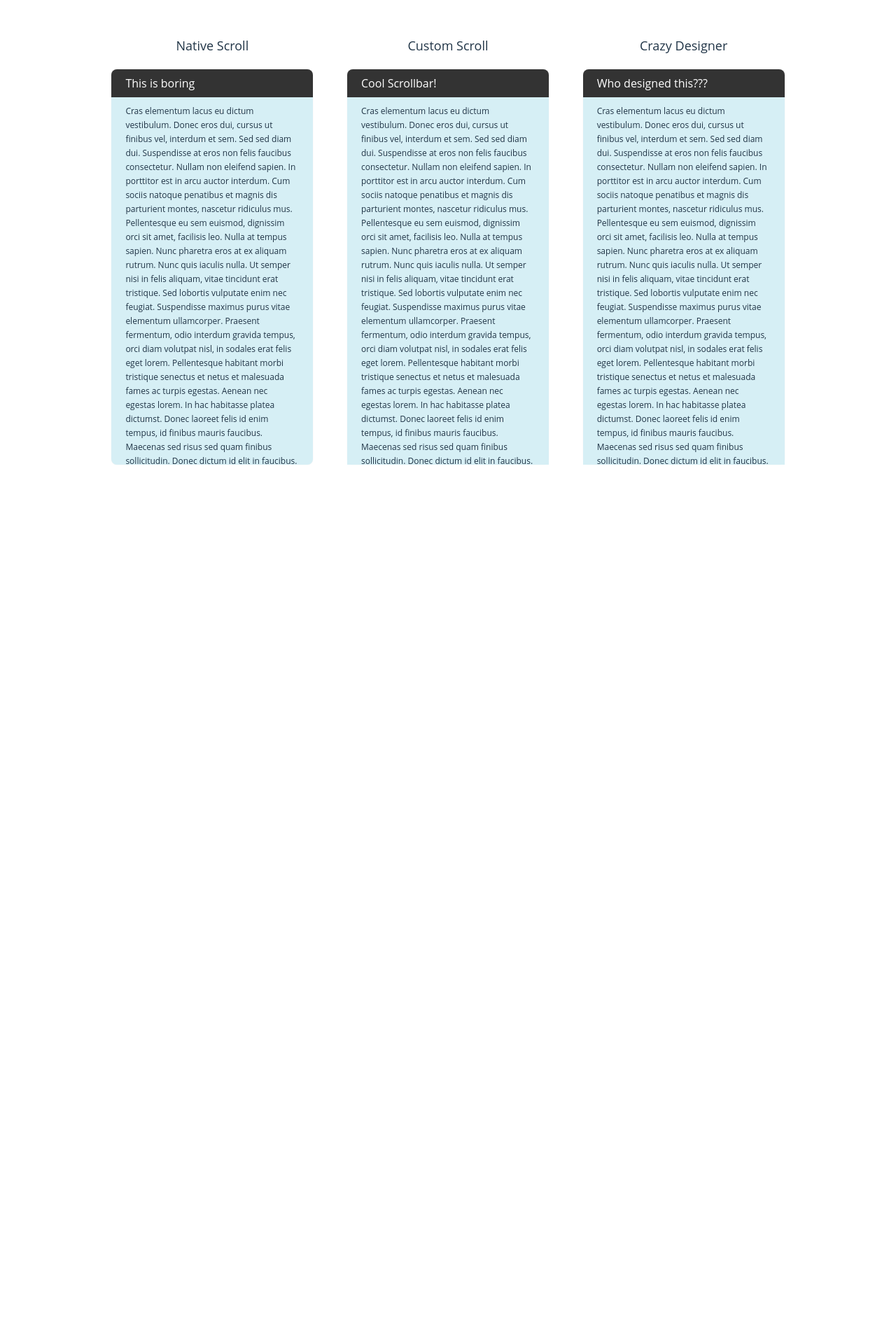
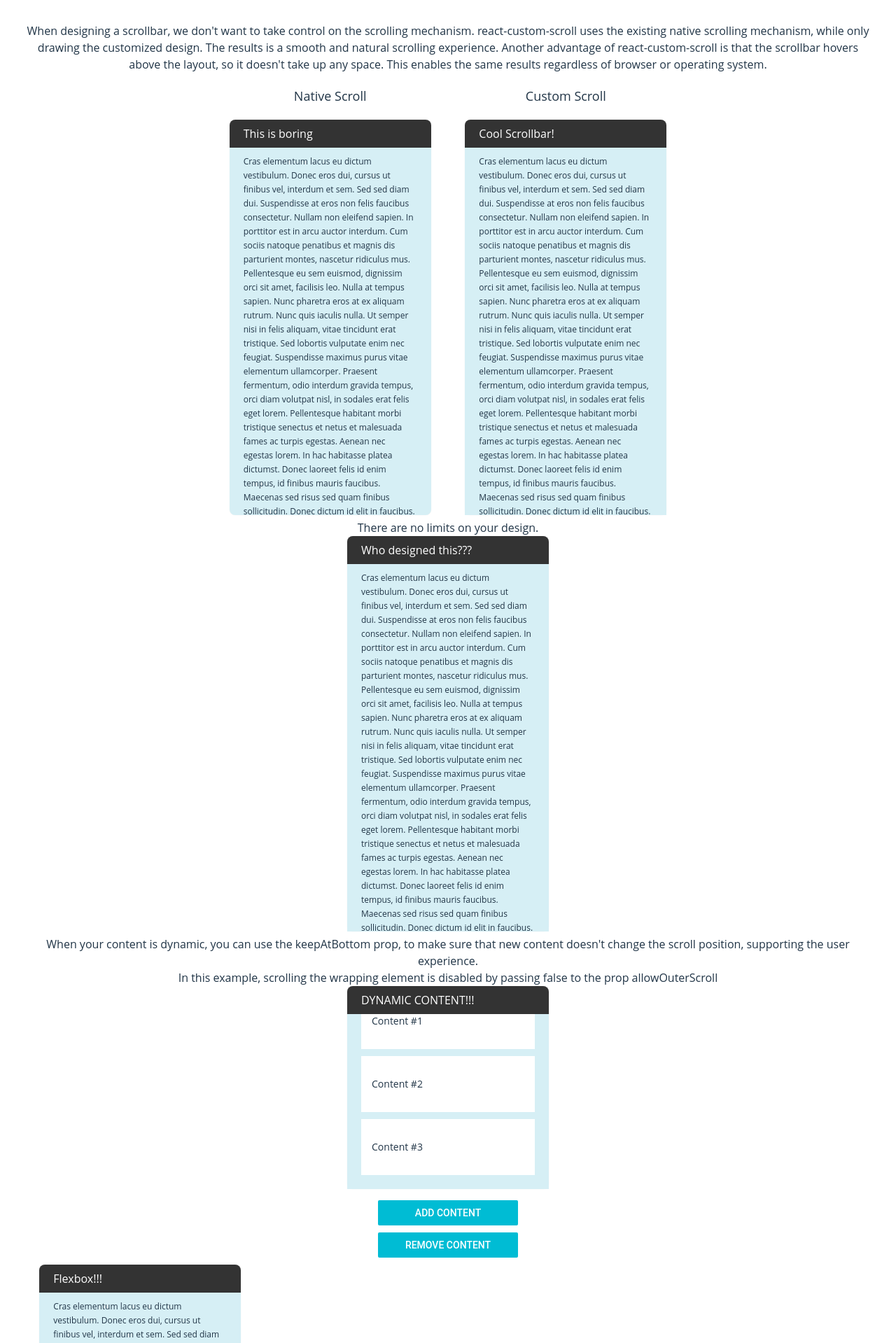
Before and after one commit to rommguy/react-custom-scroll, a React (Vite) app: page / in a window 1280 px wide. Shown: the top 1919 px of the page at 70% size. Before the commit the page ends 800 px from the top, so only its background shows below. Built offline with nearby package versions, Linux system fonts and the light colour scheme.

Commit message:
implement examples

```diff
--- a/src/App.css
+++ b/src/App.css
@@ -6,15 +6,8 @@
   font-family: "Open Sans", sans-serif;
 }
 
-.logo {
-  height: 6em;
-  padding: 1.5em;
-  will-change: filter;
-  transition: filter 300ms;
+.example-wrapper {
+  display: flex;
+  flex-wrap: wrap;
+  justify-content: center;
 }
-.logo:hover {
-  filter: drop-shadow(0 0 2em #646cffaa);
-}
-.logo.react:hover {
-  filter: drop-shadow(0 0 2em #61dafbaa);
-}
--- a/src/App.tsx
+++ b/src/App.tsx
@@ -4,7 +4,44 @@ import { DemoComp } from "./example/demoComp.tsx";
 export const App = () => {
   return (
     <div>
-      <DemoComp />
+      <div>
+        When designing a scrollbar, we don't want to take control on the
+        scrolling mechanism. react-custom-scroll uses the existing native
+        scrolling mechanism, while only drawing the customized design. The
+        results is a smooth and natural scrolling experience. Another advantage
+        of react-custom-scroll is that the scrollbar hovers above the layout, so
+        it doesn't take up any space. This enables the same results regardless
+        of browser or operating system.
+      </div>
+      <div className="example-wrapper">
+        <DemoComp demoType="compare-with-native" />
+      </div>
+      <div id="with-crazy-design">
+        <div>There are no limits on your design.</div>
+        <div>
+          <DemoComp demoType="crazy-designer" />
+        </div>
+      </div>
+      <div id="with-dynamic-content">
+        <div>
+          When your content is dynamic, you can use the keepAtBottom prop, to
+          make sure that new content doesn't change the scroll position,
+          supporting the user experience.
+          <br />
+          In this example, scrolling the wrapping element is disabled by passing
+          false to the prop allowOuterScroll
+        </div>
+        <div>
+          <DemoComp demoType={"dynamic-content"} />
+        </div>
+      </div>
+      <div id="with-flex">
+        <DemoComp demoType="flex" />
+        <div>
+          Custom scroll supports flexible layouts. You can use it on elements
+          styled with flex, by passing the "flex" prop to CustomScroll
+        </div>
+      </div>
     </div>
   );
 };
--- a/src/example/demoComp.css
+++ b/src/example/demoComp.css
@@ -1,9 +1,3 @@
-.example-wrapper {
-  display: flex;
-  flex-wrap: wrap;
-  justify-content: center;
-}
-
 .container {
   text-align: center;
   padding: 0 2%;
--- a/src/example/demoComp.tsx
+++ b/src/example/demoComp.tsx
@@ -1,10 +1,29 @@
 import { CustomScroll } from "../customScroll.tsx";
 import { demoText } from "./demoText.ts";
+import { times, map } from "lodash/fp";
 import "./demoComp.css";
+import { useState } from "react";
 
-export const DemoComp = () => {
+interface DemoCompProps {
+  demoType:
+    | "compare-with-native"
+    | "crazy-designer"
+    | "flex"
+    | "dynamic-content";
+}
+
+export const DemoComp = ({ demoType }: DemoCompProps) => {
+  const [dynamicContentCounter, setDynamicContentCounter] = useState<number>(4);
+  const addContent = () => {
+    setDynamicContentCounter((prev) => prev + 1);
+  };
+  const removeContent = () => {
+    setDynamicContentCounter((prev) => Math.max(prev - 1, 4));
+  };
+  switch (demoType) {
+    case "compare-with-native":
       return (
-    <div className="example-wrapper">
+        <>
           <div key="native-example" className="container native-scroll">
             <label className="side-title">Native Scroll</label>
 
@@ -31,9 +50,11 @@ export const DemoComp = () => {
               </CustomScroll>
             </div>
           </div>
+        </>
+      );
+    case "crazy-designer":
+      return (
         <div key="crazy-example" className="container custom-scroll-example">
-        <label className="side-title">Crazy Designer</label>
-
           <div className="panel crazy-scroll">
             <div className="panel-header">
               <label className="panel-title">Who designed this???</label>
@@ -45,6 +66,64 @@ export const DemoComp = () => {
             </CustomScroll>
           </div>
         </div>
+      );
+    case "flex":
+      return (
+        <div key="flex-example" className="container example-flex-wrapper">
+          <div className="panel flex-scroll">
+            <div className="panel-header">
+              <label className="panel-title">Flexbox!!!</label>
+            </div>
+            <CustomScroll allowOuterScroll={true} flex="1">
+              <div className="panel-content-custom panel-content">
+                <div className="content-fill">{demoText.text}</div>
+              </div>
+            </CustomScroll>
+          </div>
         </div>
       );
+    case "dynamic-content":
+      return (
+        <>
+          <div className="example-dynamic-wrapper">
+            <div className="panel dynamic-scroll">
+              <div className="panel-header">
+                <label className="panel-title">DYNAMIC CONTENT!!!</label>
+              </div>
+              <CustomScroll allowOuterScroll={false} keepAtBottom={true}>
+                <div className="panel-content-custom panel-content">
+                  <div className="content-fill">
+                    {map(
+                      (content: string) => (
+                        <div className="dynamic-content" key={content}>
+                          {content}
+                        </div>
+                      ),
+                      times(
+                        (index) => `Content #${index}`,
+                        dynamicContentCounter,
+                      ),
+                    )}
+                  </div>
+                </div>
+              </CustomScroll>
+            </div>
+            <button
+              className="dynamic-content-button"
+              key="addContent"
+              onClick={addContent}
+            >
+              Add Content
+            </button>
+            <button
+              className="dynamic-content-button"
+              key="removeContent"
+              onClick={removeContent}
+            >
+              Remove Content
+            </button>
+          </div>
+        </>
+      );
+  }
 };
--- a/src/index.css
+++ b/src/index.css
@@ -11,6 +11,8 @@
   text-rendering: optimizeLegibility;
   -webkit-font-smoothing: antialiased;
   -moz-osx-font-smoothing: grayscale;
+
+  scroll-behavior: smooth;
 }
 
 a {
```
Also changed, not shown: package.json (+6 -2 lines), 2 other files (tests, documents, lock files or other folders). Lines whose indentation alone changed are shown as unchanged.
